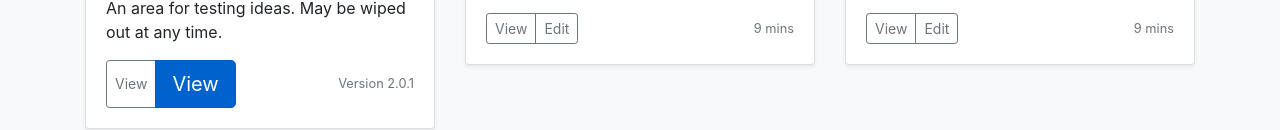
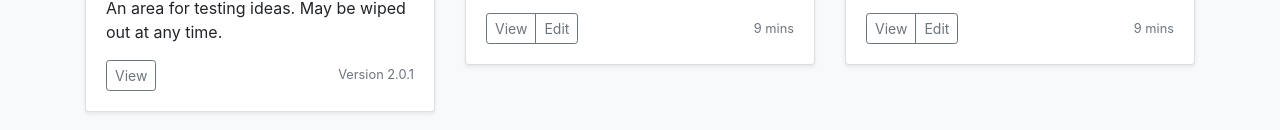
Before and after one commit to Senzing/senzing.github.io, a plain HTML site: page index.html in a window 1280 px wide. Shown: the part 839-969 px from the top of the page. Drawn offline with nearby package versions, Linux system fonts and the light colour scheme.

Commit message:
#10 Clickable button

```diff
--- a/index.html
+++ b/index.html
@@ -78,11 +78,9 @@
                             <div
                                 class="d-flex justify-content-between align-items-center">
                                 <div class="btn-group">
-                                    <button type="button"
-                                        class="btn btn-sm btn-outline-secondary">View</button>
                                     <a
-                                        href="http://senzing.github.io/test-ground/"
-                                        class="btn btn-primary btn-lg active"
+                                        href="https://senzing.github.io/test-ground/"
+                                        class="btn btn-sm btn-outline-secondary"
                                         role="button"
                                         aria-disabled="true">View</a>
                                 </div>
```
